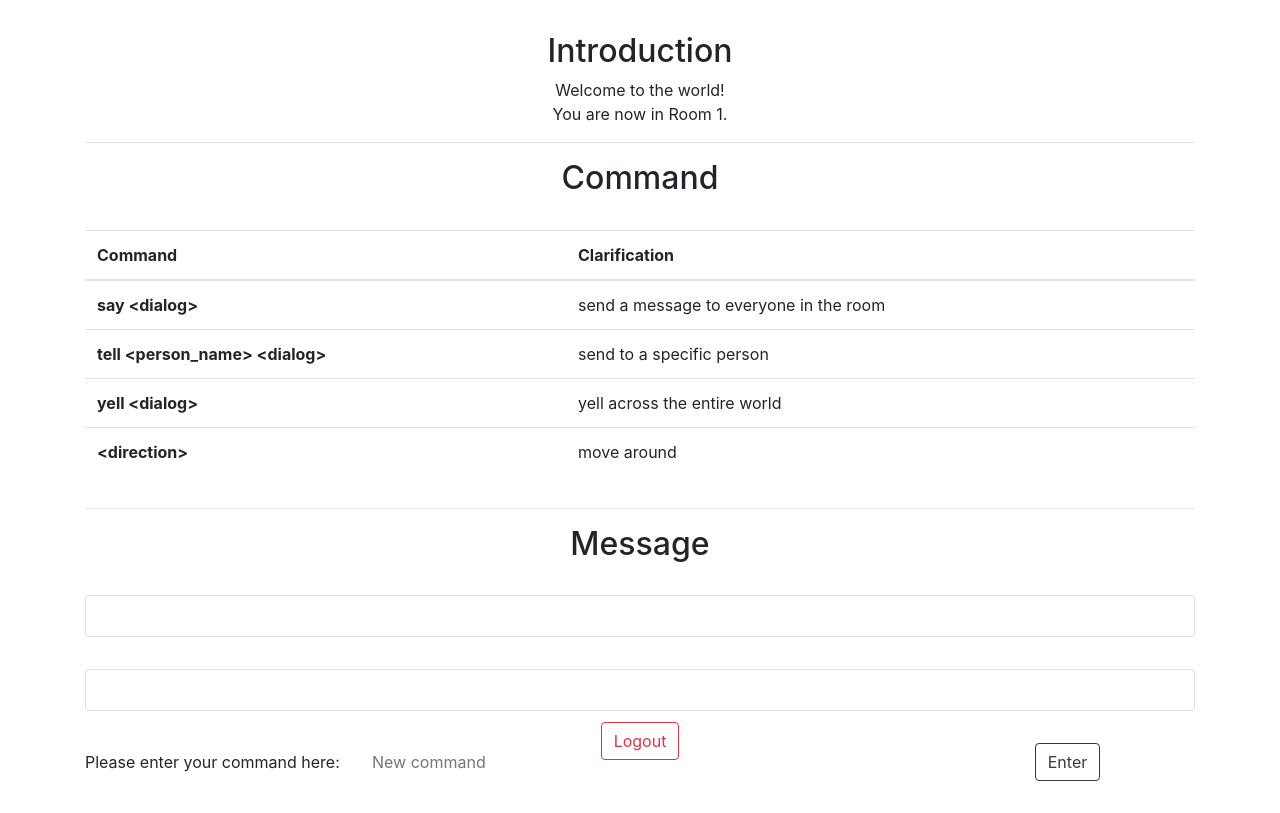
After one commit to Rachel-Hu/multiuserDungeon, a PHP site: page / in a window 1280 px wide. The commit adds this page. Run offline with PHP 8.4, Linux system fonts and the light colour scheme; the visitor is signed in with stand-in values (Sample User, id 1); data that the repository does not hold is empty; some libraries are stand-ins or nearby versions.

```diff
--- /dev/null
+++ b/index.php
@@ -0,0 +1,147 @@
+<?php include "main.php" ?>
+<?php session_start(); ?>
+
+<!DOCTYPE html>
+<html lang="en">
+<head>
+    <meta charset="UTF-8">
+    <meta name="viewport" content="width=device-width, initial-scale=1.0">
+    <meta http-equiv="X-UA-Compatible" content="ie=edge">
+    <link rel="stylesheet" href="https://stackpath.bootstrapcdn.com/bootstrap/4.2.1/css/bootstrap.min.css" integrity="sha384-GJzZqFGwb1QTTN6wy59ffF1BuGJpLSa9DkKMp0DgiMDm4iYMj70gZWKYbI706tWS" crossorigin="anonymous">
+    <title>Room</title>
+</head>
+<body>
+    <div class="container" style="margin: 2em auto;">
+        <h2 class="text-center">Introduction</h2>
+        <p class="text-center">
+            <?php
+                $intro = "Welcome to the world! <br>";
+                if(isset($_SESSION['logged_in']) && $_SESSION['logged_in'] == true)
+                    $intro .= "You are now in Room ".$_SESSION['room'].". <br>";
+                echo $intro;
+                // $current_room->description($users);
+            ?>
+        </p>
+        <hr>
+        <h2 class="text-center">Command</h2>
+        <table class="table" style="margin: 2em auto;">
+            <thead>
+                <tr>
+                    <th scope="col">Command</th>
+                    <th scope="col">Clarification</th>
+                </tr>
+            </thead>
+            <tbody>
+                <tr>
+                    <th scope="row">say &lt;dialog&gt;</th>
+                    <td>send a message to everyone in the room</td>
+                </tr>
+                <tr>
+                    <th scope="row">tell &lt;person_name&gt; &lt;dialog&gt;</th>
+                    <td>send to a specific person</td>
+                </tr>
+                <tr>
+                    <th scope="row">yell &lt;dialog&gt;</th>
+                    <td>yell across the entire world</td>
+                </tr>
+                <tr>
+                    <th scope="row">&lt;direction&gt;</th>
+                    <td>move around</td>
+                </tr>
+            </tbody>
+        </table>
+        <hr>
+        <h2 class="text-center">Message</h2>
+        <!-- Print out all messages sent to the whole world -->
+        <div class="card" style="margin: 2em 0;">
+            <div class="card-body">
+                <?php
+                    $query = "SELECT * FROM announcement";
+                    $select_message_query = mysqli_query($connect, $query);
+                    if(!$select_message_query) {
+                        die("QUERY FAILED");
+                    }
+                    while($row = mysqli_fetch_array($select_message_query)) {
+                        $message = $row['announcement'];
+                        $time = $row['send_time'];
+                        $message_line = '<span>'.$message.'</span><span style="float: right;">';
+                        $message_line .= $time.'</span>';
+                        echo $message_line;
+                    }
+                ?>
+            </div>
+        </div>
+        <!-- Print out all messages sent to the current room -->
+        <div class="card" style="margin: 2em 0;">
+            <div class="card-body">
+                <?php
+                    $username = $_SESSION['user'];
+                    $query = "SELECT * FROM messages
+                                INNER JOIN user ON user.id = messages.user_id
+                                WHERE user.username = '$username'";
+                    $select_message_query = mysqli_query($connect, $query);
+                    if(!$select_message_query) {
+                        die("QUERY FAILED");
+                    }
+                    while($row = mysqli_fetch_array($select_message_query)) {
+                        $message = $row['messages'];
+                        $time = $row['send_time'];
+                        $message_line = '<span>'.$message.'</span><span style="float: right;">';
+                        $message_line .= $time.'</span>';
+                        echo $message_line;
+                    }
+                ?>
+            </div>
+        </div>
+        <?php
+            // If the current user is logged in, ask for the user to enter command.
+            if(isset($_SESSION['logged_in']) && $_SESSION['logged_in'] == true) {
+                $command_form = '<form method="POST" action="src/parse_cmd.php">
+                                    <div class="form-group row">
+                                        <label for="command" class="col-sm-3 col-form-label">Please enter your command here: </label>
+                                        <div class="col-sm-6">
+                                            <input type="text" class="form-control-plaintext" id="command"
+                                                    name="command" placeholder="New command" value="">
+                                        </div>
+                                        <div class="col-sm-3 text-center">
+                                            <button type="submit" class="btn btn-outline-dark" name="submit" value="submit">Enter</button>
+                                        </div>
+                                    </div>
+                                </form>';
+                echo $command_form;
+                $logout_btn = '<div class="text-center" style="position: absolute; left: 20%; right: 20%; bottom: 5%;">
+                                    <a href="src/logout.php" class="btn btn-outline-danger">Logout</a>
+                                </div>';
+                echo $logout_btn;
+            }
+            // Else, present the login form.
+            else {
+                $login_form = '<h2 class="text-center" style="margin: 1em auto;">Log In</h2>
+                                <form method="POST" action="src/login.php">
+                                    <div class="row">
+                                        <div class="col-sm-6 mx-auto">
+                                            <div class="form-group row">
+                                                <label for="username" class="col-sm-3 col-form-label">Username</label>
+                                                <div class="col-sm-9">
+                                                    <input type="text" class="form-control" id="username" name="username" placeholder="Username">
+                                                </div>
+                                            </div>
+                                            <div class="form-group row">
+                                                <div class="col-sm-12 text-center">
+                                                <button type="submit" class="btn btn-primary" name="login" value="login">Log in</button>
+                                                </div>
+                                            </div>
+                                        </div>
+                                    </div>
+                                </form>';
+                echo $login_form;
+            }
+        ?>
+
+    </div>
+
+    <script src="https://code.jquery.com/jquery-3.3.1.slim.min.js" integrity="sha384-q8i/X+965DzO0rT7abK41JStQIAqVgRVzpbzo5smXKp4YfRvH+8abtTE1Pi6jizo" crossorigin="anonymous"></script>
+    <script src="https://cdnjs.cloudflare.com/ajax/libs/popper.js/1.14.6/umd/popper.min.js" integrity="sha384-wHAiFfRlMFy6i5SRaxvfOCifBUQy1xHdJ/yoi7FRNXMRBu5WHdZYu1hA6ZOblgut" crossorigin="anonymous"></script>
+    <script src="https://stackpath.bootstrapcdn.com/bootstrap/4.2.1/js/bootstrap.min.js" integrity="sha384-B0UglyR+jN6CkvvICOB2joaf5I4l3gm9GU6Hc1og6Ls7i6U/mkkaduKaBhlAXv9k" crossorigin="anonymous"></script>
+</body>
+</html>
--- a/main.php
+++ b/main.php
@@ -1,28 +1,67 @@
+<?php include 'src/config.php' ?>
 <?php
 
 class Room {
-    // Constructor for rom object.
-    public function __construct($status){
+    // Constructor for ropm object
+    public function __construct($status, $number){
         $this->status = $status;
+        $this->number = $number;
     }
 
     public function echo_status(){
-        echo "The status of the room is ".$this->status.".\n";
+        echo "The current room you are in is ".$this->status.".\n";
     }
-
+    // Give user a description of the current room
     public function description($users){
-        echo "There are ".$users."users in the room.\n";
+        $this->echo_status();
+        echo "There are ".$users." users in the room.\n";
     }
 }
 
-$current_room = new Room('transparent');
-$newroom->echo_status();
-// Dummy data of other users.
+class User {
+    // Constructor for ropm object
+    public function __construct($name){
+        $this->name = $name;
+    }
+}
+
+$instruction = "Welcome to the world! <br>";
+$instruction .= "If you need a glance of documentation, please enter 'help'.<br>";
+
+// echo $instruction;
+$current_room = new Room('transparent', 0);
+$user = new User("test");
+// Dummy data of other users
 $users = 5;
 
-//get 3 commands from user
-for ($i=0; $i < 3; $i++) {
-    $line = readline("Command: ");
-    echo $line."\n";
-}
+// //Get command from user
+// while (true) {
+//     $line = readline("> ");
+//     $line = trim($line);
+//     if(strtolower($line) == "quit") break;
+//     parse_command($line);
+// }
+
+// function parse_command($line) {
+//     // If the user want to send a chat message to everyone in the room
+//     if(stripos($line, 'say') === 0){
+//         // Extract user's words.
+//         $words = trim(explode('say', $line)[1])."\n";
+//         print($words);
+//     }
+//     else if(stripos($line, 'help') === 0){
+//         $doc .= "'say <dialog>': send a message to everyone in the room\n";
+//         $doc .= "'tell <person_name> <dialog>': send to a specific person\n";
+//         $doc .= "'yell <dialog>': yell across the entire world\n";
+//         $doc .= "'<direction>': move around\n";
+//         echo $doc;
+//     }
+//     else {
+//         $error_message = "ERROR: illegal instruction, please try again ";
+//         $error_message .= "(enter 'help' to check the documentation)\n";
+//         echo $error_message;
+//     }
+
+// }
+
 ?>
--- /dev/null
+++ b/src/config.php
@@ -0,0 +1,17 @@
+<?php
+
+$db['db_host'] = 'localhost';
+$db['db_user'] = 'root';
+$db['db_password'] = '';
+$db['db_name'] = 'world';
+
+foreach($db as $key => $value){
+    define(strtoupper($key), $value);
+}
+
+$connect = mysqli_connect(DB_HOST, DB_USER, DB_PASSWORD, DB_NAME);
+if(!$connect){
+    echo "Database connection error: please check the settings";
+}
+
+?>
--- /dev/null
+++ b/src/logout.php
@@ -0,0 +1,5 @@
+<?php session_start(); ?>
+<?php
+    session_unset();
+    header('Location: ../index.php');
+?>
```
Also changed, not shown: src/login.php (added, +38 -0 lines), src/parse_cmd.php (added, +65 -0 lines).
